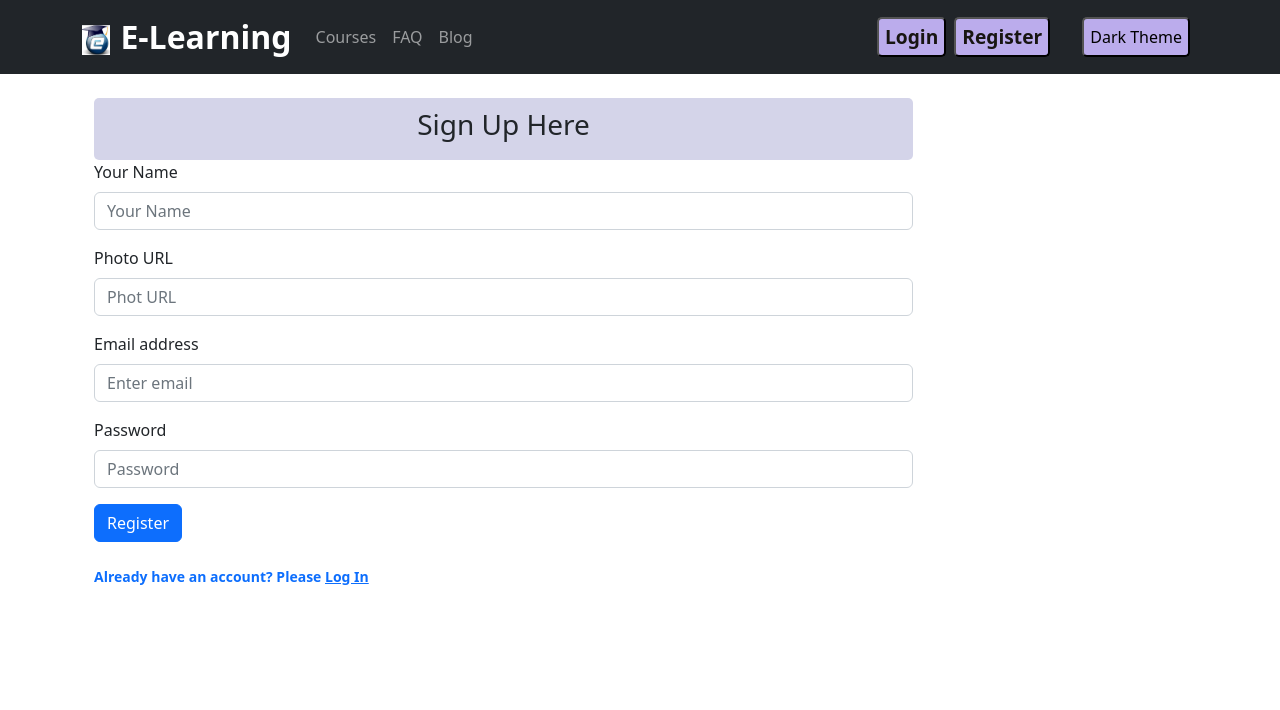
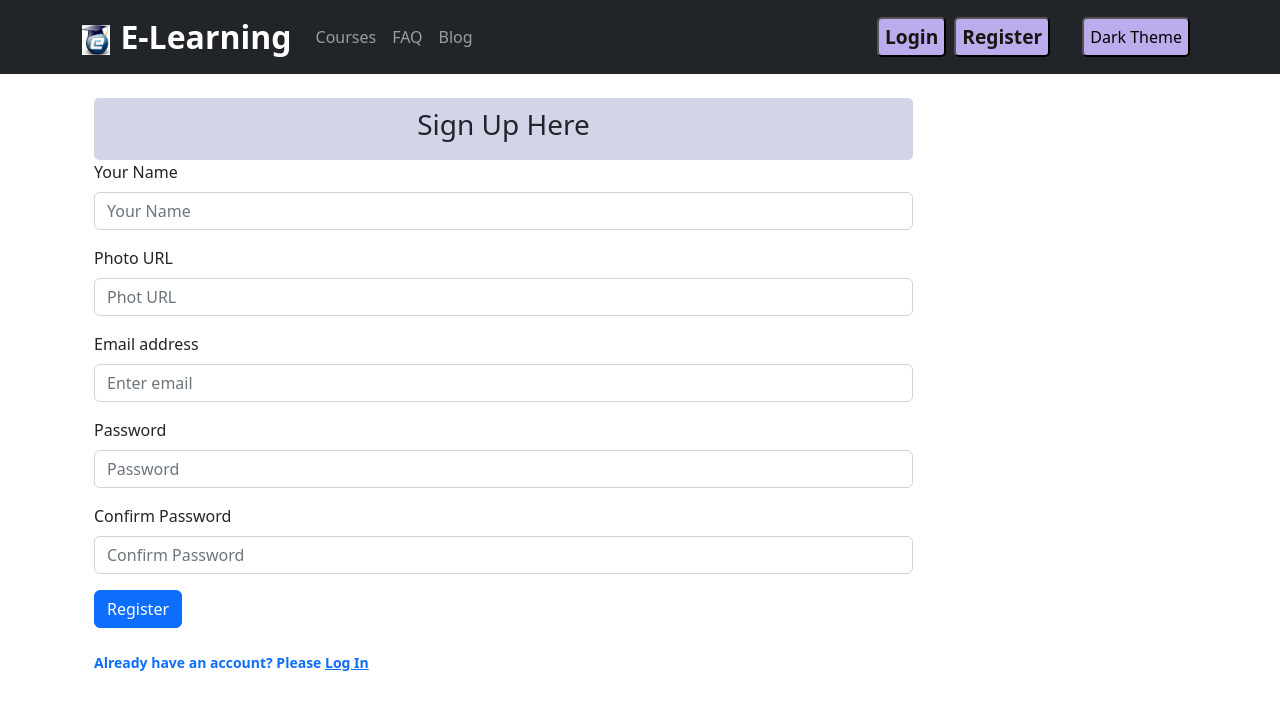
Before and after one commit to tonny009/E-Learning, a React (Create React App) app: page /register in a window 1280 px wide. Shown: the top 710 px of the page. Built offline with nearby package versions, Linux system fonts and the light colour scheme; no server answers.

Commit message:
Error msg updated

```diff
--- a/src/Pages/Login/Login.js
+++ b/src/Pages/Login/Login.js
@@ -43,7 +43,7 @@ const Login = () => {
             })
             .catch(error => {
                 console.error(error)
-                setError(error.message);
+                setError("Please Give a valid Password and email.");
             })
             .finally(() => {
                 setLoading(false);
@@ -57,7 +57,10 @@ const Login = () => {
                 navigate(from, { replace: true })
                 // console.log(user)
             })
-            .catch(error => console.error())
+            .catch(error => {
+                console.error()
+                setError(error.message);
+            })
 
     }
 
@@ -68,7 +71,9 @@ const Login = () => {
                 navigate(from, { replace: true })
                 console.log(user)
             })
-            .catch(error => console.error())
+            .catch(error => {
+                setError(error.message);
+            })
 
     }
     return (
@@ -89,9 +94,11 @@ const Login = () => {
                     <Button variant="primary" type="submit" className='mb-4'>
                         Login
                     </Button>
+                    <br></br>
                     <Form.Text className="text-danger">
-                        {error}
+                        <strong className='fs-5'>{error}</strong>
                     </Form.Text>
+
                     <Form.Text className="text-primary ">
                         <p><strong>Don't you have any account? Please <Link to='/register'>Sign Up</Link></strong></p>
                     </Form.Text>
--- a/src/Pages/SignUp/SignUp.js
+++ b/src/Pages/SignUp/SignUp.js
@@ -7,6 +7,7 @@ import { AuthContext } from '../../Contexts/AuthProvider';
 
 const SignUp = () => {
     const [error, setError] = useState('');
+    const [registerSuccess, setRegisterSuccess] = useState('');
     // const [accepted, setAccepted] = useState(false);
     const { createUser, updateUserProfile } = useContext(AuthContext);
 
@@ -17,12 +18,15 @@ const SignUp = () => {
         const photoURL = form.photoURL.value;
         const email = form.email.value;
         const password = form.password.value;
+        const confirmPassword = form.ConfirmPassword.value;
         // console.log(name, photoURL, email, password);
 
+        if (password === confirmPassword) {
             createUser(email, password)
                 .then(result => {
                     const user = result.user;
                     setError('');
+                    setRegisterSuccess("Successfully Registered! ")
                     form.reset();
                     handleUpdateUserProfile(name, photoURL);
                     // handleEmailVerification();
@@ -30,8 +34,16 @@ const SignUp = () => {
                 })
                 .catch(e => {
                     console.error(e);
+                    setRegisterSuccess('')
                     setError(e.message);
                 });
+
+        }
+        else {
+            setError("Please Confirm your valid password!")
+        }
+
+
     }
 
     const handleUpdateUserProfile = (name, photoURL) => {
@@ -78,17 +90,20 @@ const SignUp = () => {
                         <Form.Label>Password</Form.Label>
                         <Form.Control name="password" type="password" placeholder="Password" required />
                     </Form.Group>
-                    {/* <Form.Group className="mb-3" controlId="formBasicCheckbox">
-                        <Form.Check
-                            type="checkbox"
-                            onClick={handleAccepted}
-                            label={<>Accept Terms and conditions</>} />
-                    </Form.Group> */}
+                    <Form.Group className="mb-3" controlId="formBasicPassword">
+                        <Form.Label>Confirm Password</Form.Label>
+                        <Form.Control name="ConfirmPassword" type="password" placeholder="Confirm Password" required />
+                    </Form.Group>
+
                     <Button variant="primary" type="submit" className='mb-4'>
                         Register
                     </Button>
+                    <br></br>
                     <Form.Text className="text-danger">
-                        {error}
+                        <strong className='fs-5'>{error}</strong>
+                    </Form.Text>
+                    <Form.Text className="text-success">
+                        <strong className='fs-5'>{registerSuccess}</strong>
                     </Form.Text>
                     <Form.Text className="text-primary ">
                         <p><strong>Already have an account? Please <Link to='/login'>Log In</Link></strong></p>
```
Lines whose indentation alone changed are shown as unchanged.
